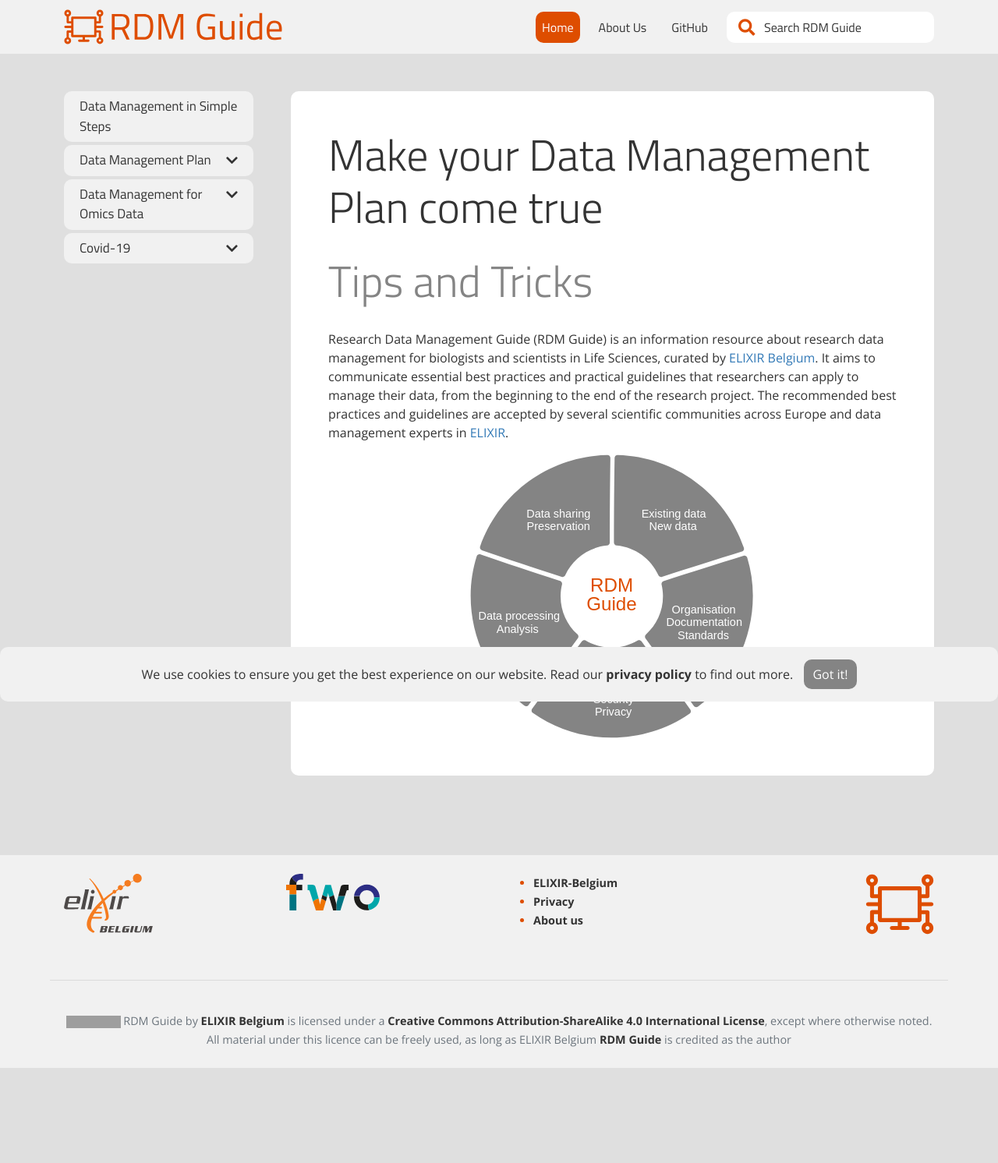
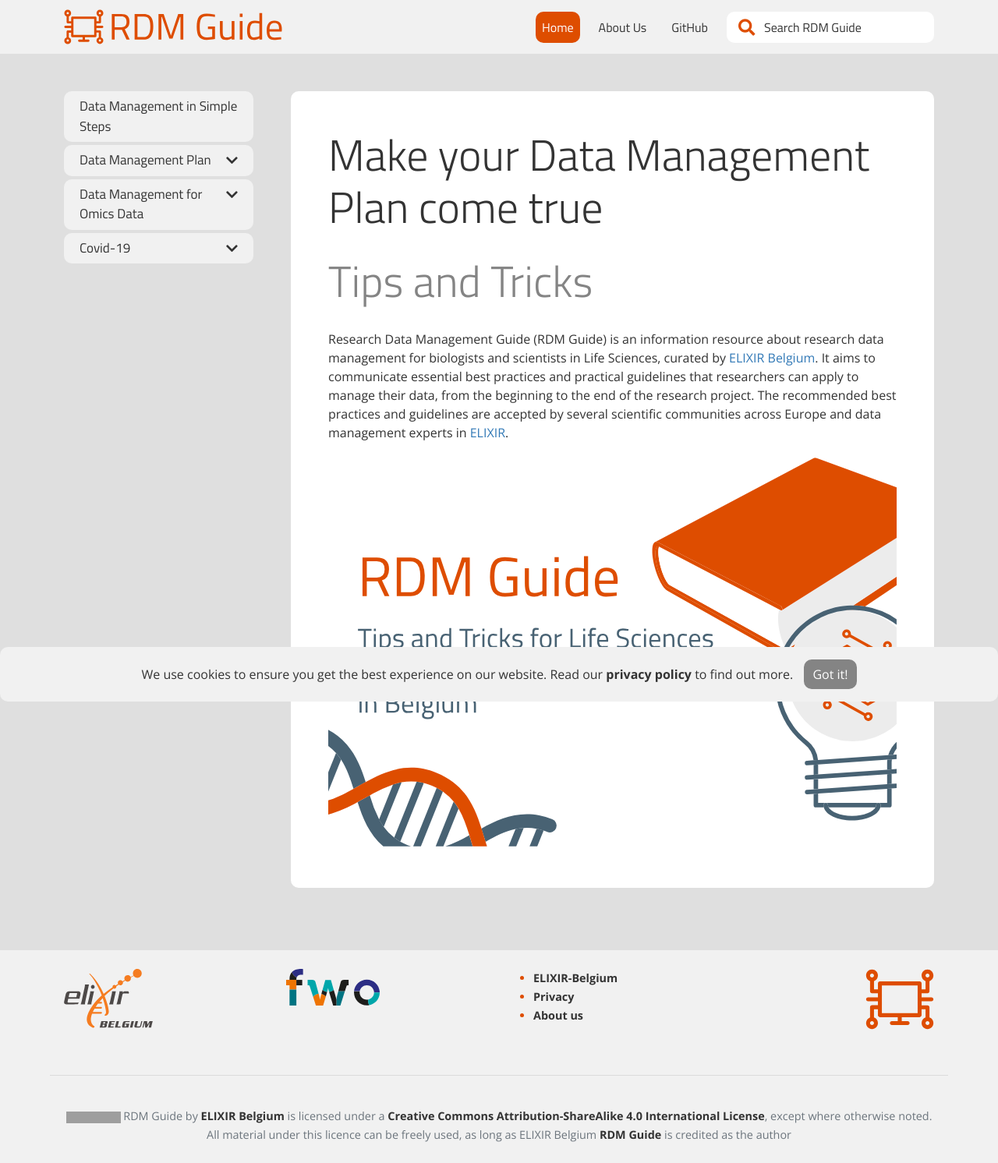
Before and after one commit to ELIXIR-Belgium/rdm-guide, a Jekyll site: the page built from index.md, in a window 1280 px wide. Shown: the whole page at 78% size. Built offline with Jekyll 4.4.1, drawn with Linux system fonts in a browser that asks for light colours; before the commit the page ends 1370 px from its top, so only the background shows below that; grey boxes are pictures that could not be loaded.

Commit message:
new laning page

```diff
--- a/index.md
+++ b/index.md
@@ -6,6 +6,5 @@ subtitle: Tips and Tricks
 
 Research Data Management Guide (RDM Guide) is an information resource about research data management for biologists and scientists in Life Sciences, curated by [ELIXIR Belgium](https://www.elixir-belgium.org). It aims to communicate essential best practices and practical guidelines that researchers can apply to manage their data, from the beginning to the end of the research project. The recommended best practices and guidelines are accepted by several scientific communities across Europe and data management experts in [ELIXIR](elixir).
 
-<div class="ratio main_rdm">
-    <object class="rdm_cycle" type="image/svg+xml" data="images/landing_page_orange_v01.svg"></object>
-</div>
+
+<object class="img-fluid" type="image/svg+xml" data="images/rdmguide_landing_page-01.svg"></object>
```
Also changed, not shown: images/landing_page_orange_v01.svg (deleted), images/rdmguide_landing_page-01.svg (added).
